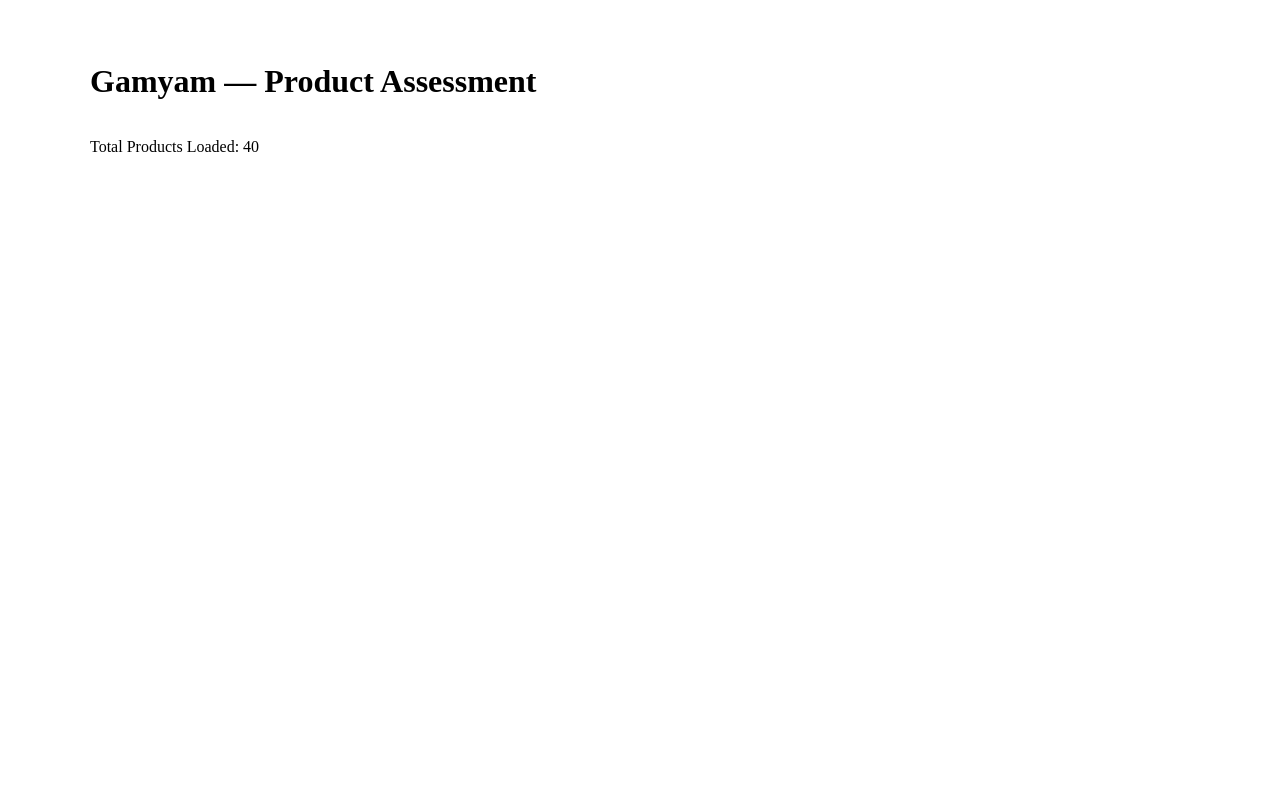
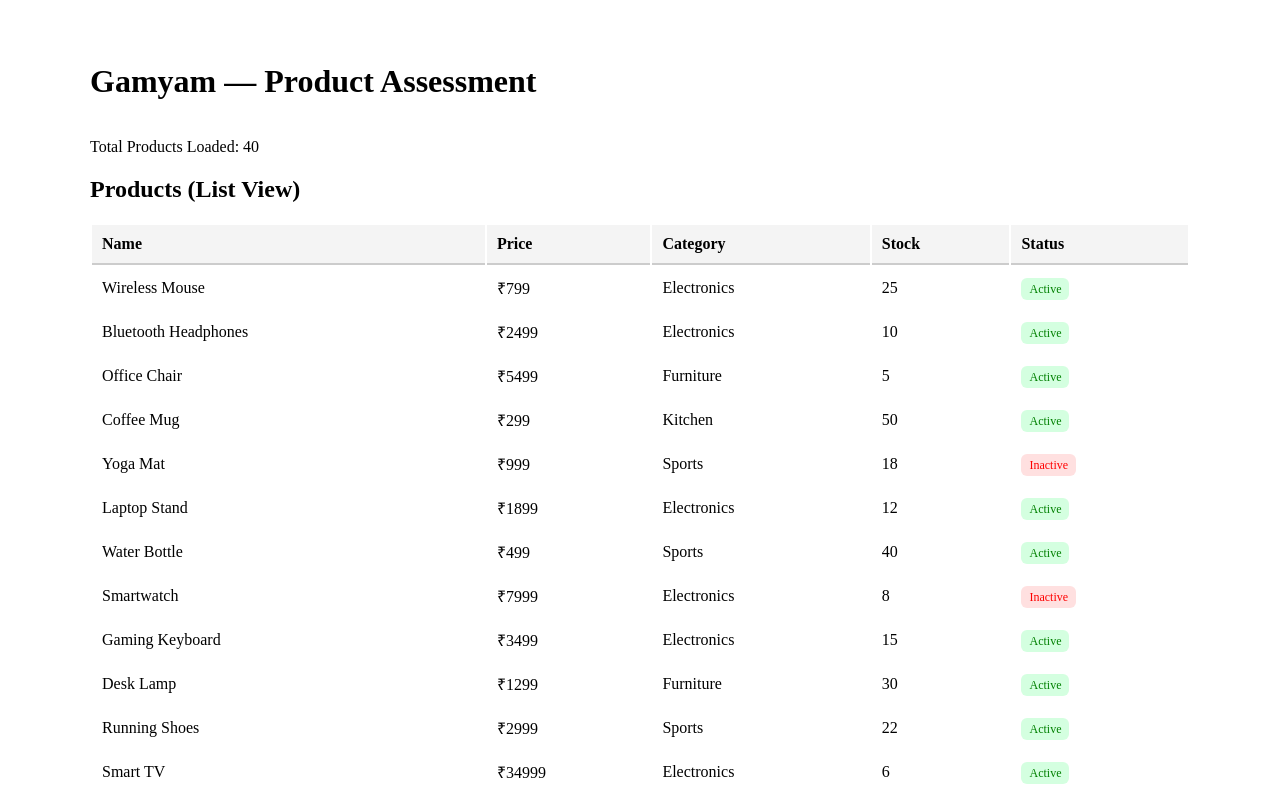
Before and after one commit to Shubham20002/Gamyam-task, a React (Vite) app: page / in a window 1280 px wide. Shown: the top 800 px of the page. Built offline with nearby package versions, Linux system fonts and the light colour scheme.

Commit message:
tableview added

```diff
--- a/src/App.jsx
+++ b/src/App.jsx
@@ -1,6 +1,7 @@
 
 import { useState } from "react";
 import { PRODUCT_LIST } from "./data/products";
+import ProductTable from "./components/ProductTable";
 
 export default function App() {
   const [products] = useState(PRODUCT_LIST);
@@ -12,6 +13,7 @@
 
       <main>
         <p>Total Products Loaded: {products.length}</p>
+        <ProductTable products={products} />
       </main>
     </div>
   );
--- /dev/null
+++ b/src/components/ProductTable.jsx
@@ -0,0 +1,60 @@
+// src/components/ProductTable.jsx
+
+export default function ProductTable({ products }) {
+  return (
+    <div style={{ marginTop: "20px" }}>
+      <h2>Products (List View)</h2>
+
+      <table
+        style={{
+          width: "100%",
+          marginTop: "10px",
+        }}
+      >
+        <thead>
+          <tr style={{ background: "#f4f4f4" }}>
+            <th style={thStyle}>Name</th>
+            <th style={thStyle}>Price</th>
+            <th style={thStyle}>Category</th>
+            <th style={thStyle}>Stock</th>
+            <th style={thStyle}>Status</th>
+          </tr>
+        </thead>
+
+        <tbody>
+          {products.map((p) => (
+            <tr key={p.id} style={{ borderBottom: "1px solid #ddd" }}>
+              <td style={tdStyle}>{p.name}</td>
+              <td style={tdStyle}>₹{p.price}</td>
+              <td style={tdStyle}>{p.category}</td>
+              <td style={tdStyle}>{p.stock}</td>
+              <td style={tdStyle}>
+                <span
+                  style={{
+                    padding: "4px 8px",
+                    borderRadius: "6px",
+                    fontSize: "12px",
+                    background: p.isActive ? "#d4ffe0" : "#ffe0e0",
+                    color: p.isActive ? "green" : "red",
+                  }}
+                >
+                  {p.isActive ? "Active" : "Inactive"}
+                </span>
+              </td>
+            </tr>
+          ))}
+        </tbody>
+      </table>
+    </div>
+  );
+}
+
+const thStyle = {
+  textAlign: "left",
+  padding: "10px",
+  borderBottom: "2px solid #ccc",
+};
+
+const tdStyle = {
+  padding: "10px",
+};
```
